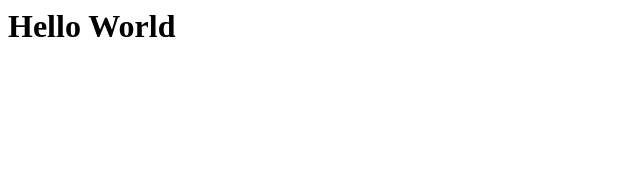
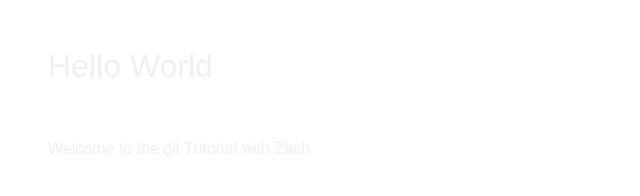
Before and after one commit to KofiAckah/Basic-Git-Workflow-Zach2, a plain HTML site: page index.html in a window 1280 px wide. Shown: the whole page, without its empty margins (0-640 px from the left). Drawn offline with Linux system fonts and the light colour scheme.

Commit message:
Add CSS to HTML

```diff
--- a/index.html
+++ b/index.html
@@ -1 +1,20 @@
-<html><head><title>Simple Webpage</title></head><body><h1>Hello World</h1></body></html>
+<html>
+  <head>
+    <title>Simple Webpage</title>
+    <style>
+      body {
+        font-family: Arial, sans-serif;
+        color: #f0f0f0;
+        padding: 40px;
+      }
+      .header {
+        font-weight: 500;
+      }
+    </style>
+  </head>
+  <body>
+    <h1 class="header">Hello World</h1>
+    <br>
+    <p>Welcome to the git Tutorial with Zach</p>
+  </body>
+</html>
```
